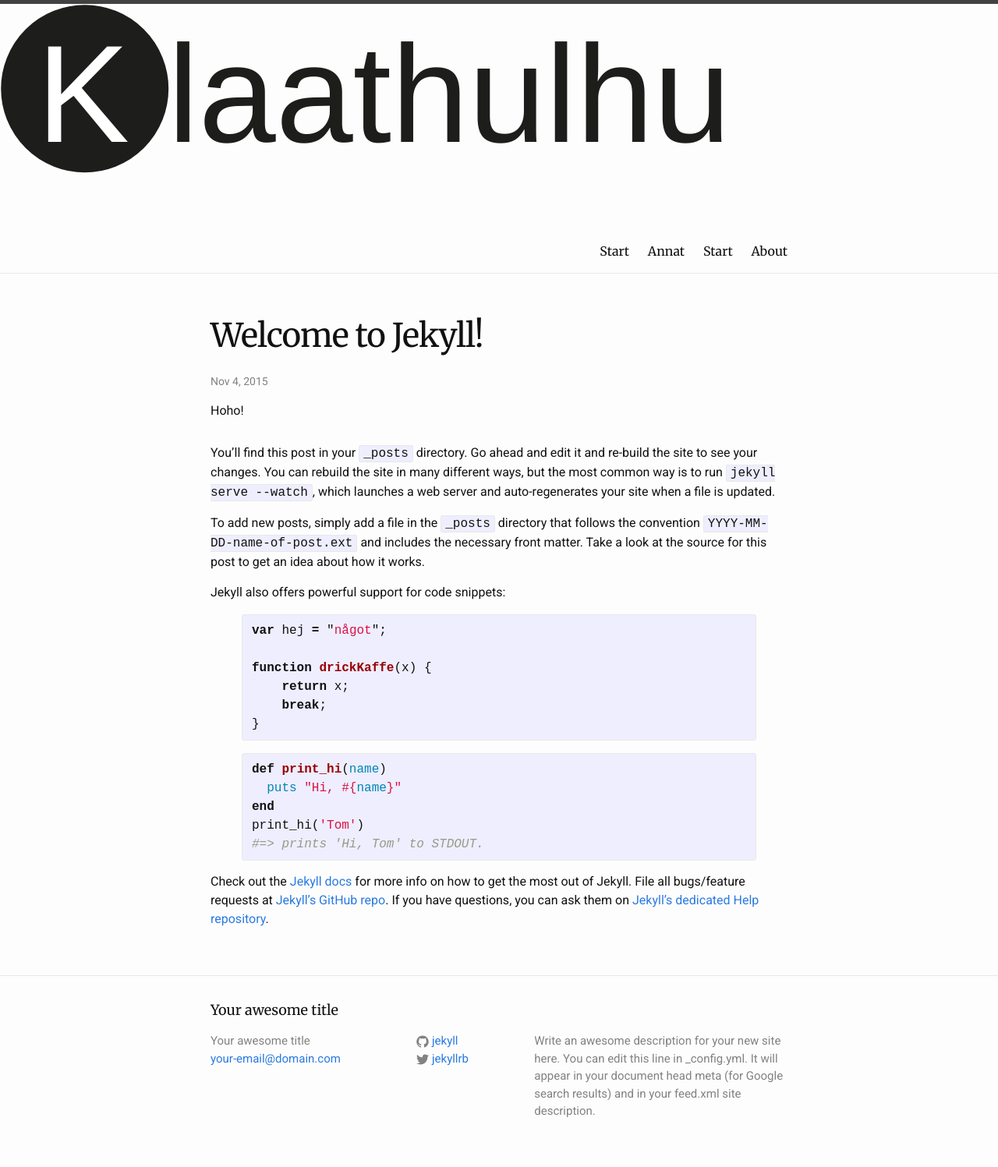
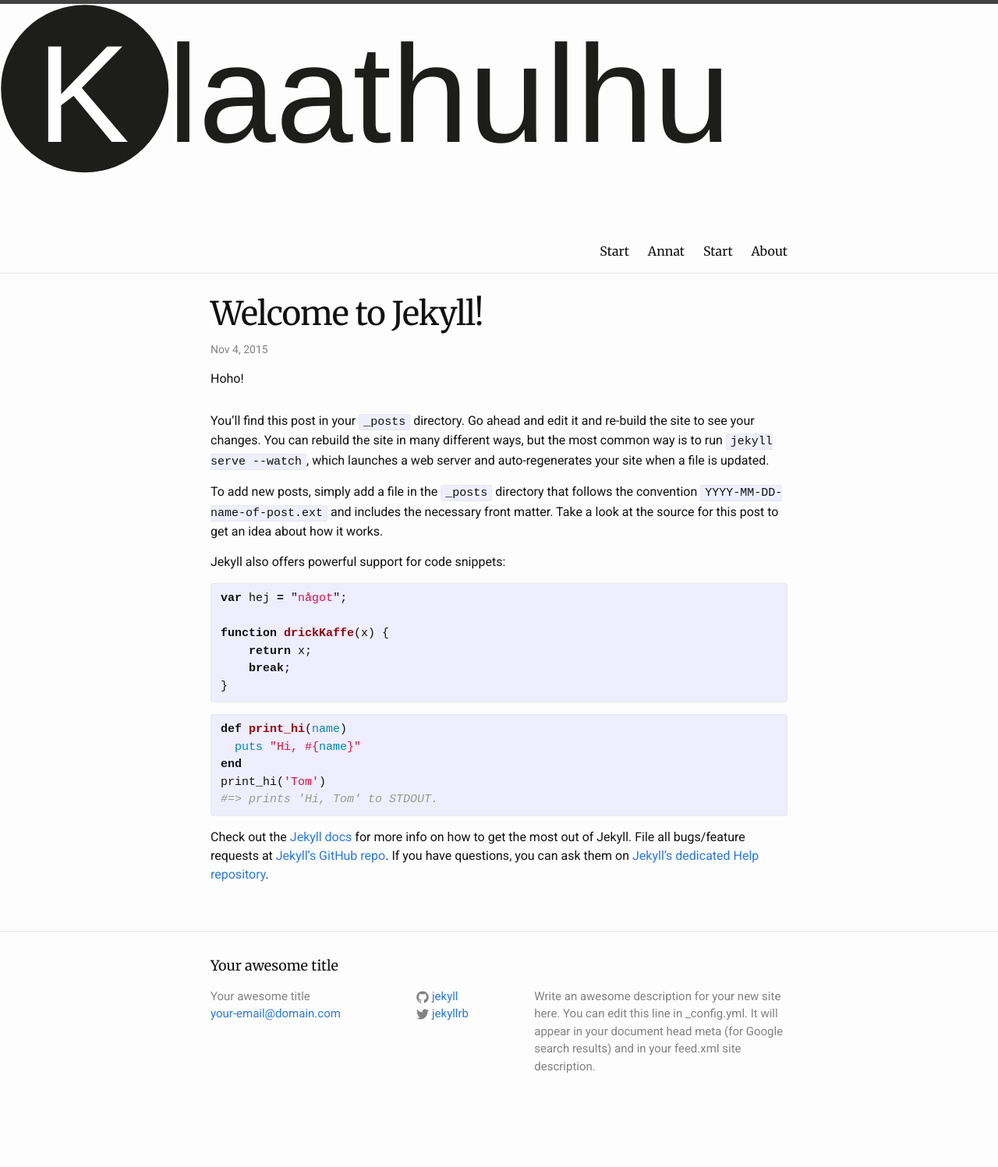
Before and after one commit to klaathulhu/klaathulhu.github.io, a Jekyll site: the page built from _posts/2015-11-04-welcome-to-jekyll.markdown, in a window 1280 px wide. Shown: the whole page at 78% size. Built offline with Jekyll 4.4.1, drawn with Linux system fonts in a browser that asks for light colours; after the commit the page ends 1439 px from its top, so only the background shows below that.

Commit message:
css changes

```diff
--- a/css/main.scss
+++ b/css/main.scss
@@ -4,6 +4,10 @@
 @import "../_sass/_variables";
 @import "../_sass/normalize";
 @import "../_sass/header";
+@import "base",
+"layout",
+"syntax-highlighting";
+
 /*
 @charset "utf-8";
 
@@ -43,7 +47,7 @@
     }
 }
 
-
+*/
 
 // Import partials from `sass_dir` (defaults to `_sass`)
 @import
@@ -51,4 +55,3 @@
         "layout",
         "syntax-highlighting"
 ;
-*/
```
